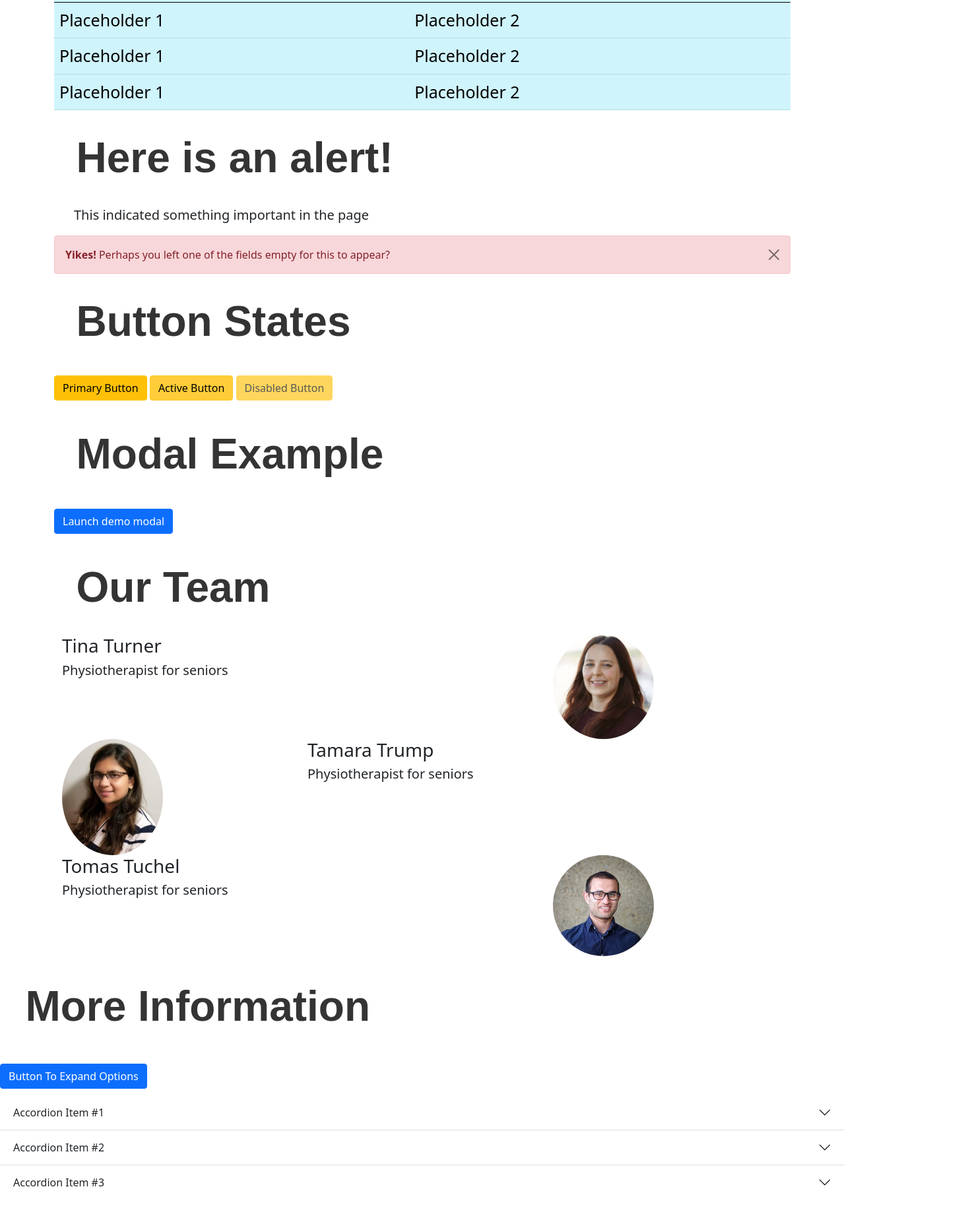
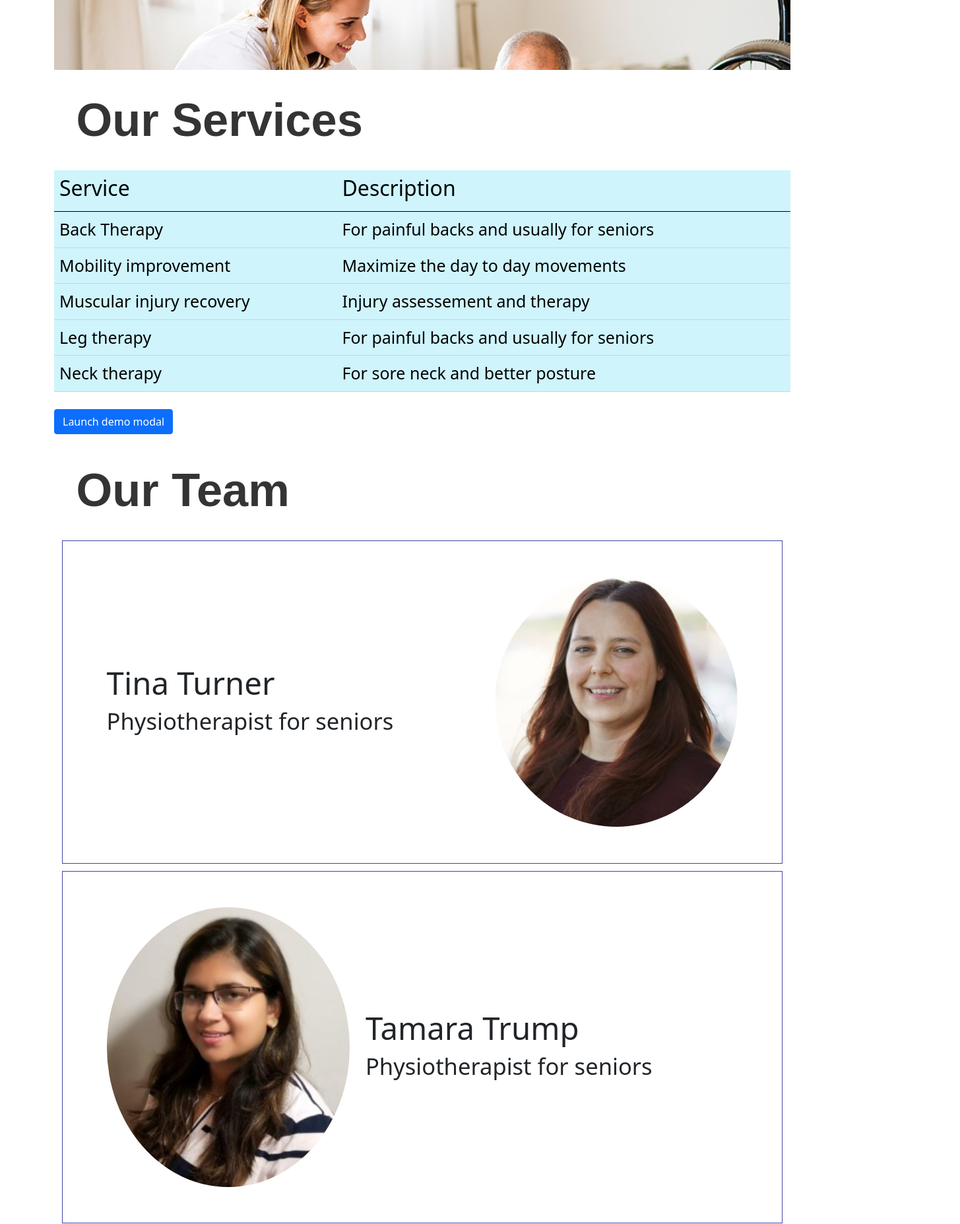
Before and after one commit to Gio6113/Seg_3125-Lab4, a plain HTML site: page index.html in a window 1280 px wide. Shown: the part 593-2448 px from the top of the page at 66% size, 1455 px wide, since content can reach past the window. Before the commit the page ends 2411 px from the top, so only its background shows below. Drawn offline with nearby package versions, Linux system fonts and the light colour scheme; a web font is replaced by a local one.

Commit message:
2nd commit

```diff
--- a/index.html
+++ b/index.html
@@ -1,18 +1,22 @@
 <!doctype html>
 
 <html lang="en">
+
 <head>
     <meta charset="utf-8">
     <meta name="viewport" content="width=device-width, initial-scale=1">
     <link rel="preconnect" href="https://fonts.gstatic.com">
     <link href="https://fonts.googleapis.com/css2?family=Mate+SC&display=swap" rel="stylesheet">
-    <link href="https://cdn.jsdelivr.net/npm/bootstrap@5.0.1/dist/css/bootstrap.min.css" rel="stylesheet" integrity="sha384-+0n0xVW2eSR5OomGNYDnhzAbDsOXxcvSN1TPprVMTNDbiYZCxYbOOl7+AMvyTG2x" crossorigin="anonymous">
+    <link href="https://cdn.jsdelivr.net/npm/bootstrap@5.0.1/dist/css/bootstrap.min.css" rel="stylesheet"
+        integrity="sha384-+0n0xVW2eSR5OomGNYDnhzAbDsOXxcvSN1TPprVMTNDbiYZCxYbOOl7+AMvyTG2x" crossorigin="anonymous">
     <link href="styles/styles.css" rel="stylesheet" type="text/css">
+    <link rel="icon" href="Images/favicon.ico">
     <title>Teta's Therapy</title>
 </head>
+
 <body>
 
-<div class = "container-lg">
+    <div class="container-lg">
 
         <!--
     Most websites now feature what is called a NavBar.
@@ -21,62 +25,59 @@
     -->
 
         <nav class="navbar text-white p-1 my-3 ">
-        <h1 class="title">Teta's Physiotherapy<img src="images/company_logo.png" width="20%" height="20%"></h1>
+            <h1 class="title">Teta's Physiotherapy<img src="images/company_logo.png" width="19%" height="19%"></h1>
         </nav>
 
-    <div class=" p-3 my-3 border bg-light">
+        <div class="p-3 my-3 border bg-light fontfix">
             <h2 class=""> Book an appointement</h2>
             <p class="">Please call us at 613-123-1234 or use form below to reserve a time</p>
-        <p class="">Address:<b> 345 Richard Street</b></p>
+            <p class=""><b> 345 Richard Street</b>, Ottawa, ON, <b>K4K 0J1</b></p>
+
         </div>
-    <!--
-    Tables are one of many ways to organize information easily.
-    It is a good way to list of prices, or services in a business website
-    https://getbootstrap.com/docs/5.0/content/tables/
-    -->
+
+        <!-- IMAGE FROM https://www.bayshore.ca/2018/07/20/demand-for-physiotherapy-will-rise-as-the-population-ages/-->
+        <div class="main" style="background-image: url('images/main.jpg');">
+            <button type="button" class="btn btn-primary" data-bs-toggle="modal" data-bs-target="#exampleModal">
+               Book an appointement!
+            </button>
+        </div>
+
+        <h1>Our Services</h1>
+
         <table class="table table-info table-hover">
             <thead>
                 <tr>
-                <th scope="col"><h2>Service</h2></th>
-                <th scope="col"><h2>Description</h2></th>
+                    <th scope="col">
+                        <h2>Service</h2>
+                    </th>
+                    <th scope="col">
+                        <h2>Description</h2>
+                    </th>
                 </tr>
             </thead>
             <tbody>
                 <tr>
-                <td>Placeholder 1</td>
-                <td>Placeholder 2</td>
+                    <td>Back Therapy</td>
+                    <td>For painful backs and usually for seniors</td>
                 </tr>
                 <tr>
-                <td>Placeholder 1</td>
-                <td>Placeholder 2</td>
+                    <td>Mobility improvement</td>
+                    <td>Maximize the day to day movements</td>
                 </tr>
                 <tr>
-                <td>Placeholder 1</td>
-                <td>Placeholder 2</td>
+                    <td>Muscular injury recovery</td>
+                    <td>Injury assessement and therapy</td>
+                </tr>
+                <tr>
+                    <td>Leg therapy</td>
+                    <td>For painful backs and usually for seniors</td>
+                </tr>
+                <tr>
+                    <td>Neck therapy</td>
+                    <td>For sore neck and better posture </td>
                 </tr>
             </tbody>
         </table>
-    <h1>Here is an alert!</h1>
-    <!-- Alerts are an easy way to grab the users attention, this page goes into more detail
-    https://getbootstrap.com/docs/5.0/components/alerts/
-    -->
-    <p>This indicated something important in the page</p>
-    <div class="alert alert-danger alert-dismissible fade show" role="alert">
-        <strong>Yikes!</strong> Perhaps you left one of the fields empty for this to appear?
-        <button type="button" class="btn-close" data-bs-dismiss="alert" aria-label="Close"></button>
-    </div>
-
-    <h1>Button States</h1>
-    <!--
-    Buttons can be used for submitting forms, triggering events among many other things.
-    https://getbootstrap.com/docs/5.0/components/buttons/
-    -->
-
-    <button type="button" class="btn btn-warning">Primary Button</button>
-    <button type="button" class="btn btn-warning active">Active Button</button>
-    <button type="button" class="btn btn-warning" disabled>Disabled Button</button>
-
-    <h1>Modal Example</h1>
 
         <!-- Button trigger modal
     We use the same button code from above, but now we can trigger a modal to appear.
@@ -92,7 +93,7 @@
             <div class="modal-dialog">
                 <div class="modal-content">
                     <div class="modal-header">
-                    <h5 class="modal-title" id="exampleModalLabel">Modal title</h5>
+                        <h5 class="modal-title" id="exampleModalLabel">Book an appointement at the clinic</h5>
                         <button type="button" class="btn-close" data-bs-dismiss="modal" aria-label="Close"></button>
                     </div>
                     <div class="modal-body">
@@ -104,19 +105,23 @@
                             </label>
                         </div>
                         <div class="form-check">
-                        <input class="form-check-input" type="radio" name="flexRadioDefault" id="flexRadioDefault2" checked>
+                            <input class="form-check-input" type="radio" name="flexRadioDefault" id="flexRadioDefault2"
+                                checked>
                             <label class="form-check-label" for="flexRadioDefault2">
                                 No
                             </label>
                         </div>
                     </div>
                     <div class="modal-footer">
-                    <button type="button" class="btn btn-secondary" data-bs-dismiss="modal">Close</button>
-                    <button type="button" class="btn btn-primary">Save changes</button>
+                        <button type="button" class="btn btn-primary">Book appointement</button>
+                        <button type="button" class="btn btn-secondary" data-bs-dismiss="modal">Cancel</button>
                     </div>
                 </div>
             </div>
         </div>
+
+
+
 
         <!-- Grid system of Bootstrap, refer to link below to understand how it can be used
     https://www.w3schools.com/bootstrap/bootstrap_grid_system.asp
@@ -125,33 +130,33 @@
         <h1>Our Team</h1>
         <div class="container">
             <div class="row">
-            <div class="col-sm-8">
+                <div class="col-sm-7">
                     <h3>Tina Turner</h3>
                     <h5>Physiotherapist for seniors</h3>
                 </div>
 
-            <div class="col-sm-4">
+                <div class="col-sm-5">
                     <img class="expert" src="images/physioex1.jpg">
                 </div>
 
             </div>
             <div class="row">
-            <div class="col-sm-4">
-                <img class="expert" src="images/physioex2.jpg" >
+                <div class="col-sm-5">
+                    <img class="expert" src="images/physioex2.jpg">
                 </div>
-            <div class="col-sm-8">
+                <div class="col-sm-7">
                     <h3>Tamara Trump</h3>
                     <h5>Physiotherapist for seniors</h3>
                 </div>
             </div>
             <div class="row">
-            <div class="col-sm-8">
+                <div class="col-sm-7">
                     <h3>Tomas Tuchel</h3>
                     <h5>Physiotherapist for seniors</h3>
                 </div>
 
-            <div class="col-sm-4">
-                <img class="expert" src="images/physioex3.jpg" >
+                <div class="col-sm-5">
+                    <img class="expert" src="images/physioex3.jpg">
                 </div>
 
             </div>
@@ -159,61 +164,14 @@
         </div>
     </div>
 
-    <!--
-    We can also use buttons to expand some hidden options
-    https://getbootstrap.com/docs/5.0/components/collapse/
-    -->
-    <h1>More Information</h1>
 
-    <button class="btn btn-primary" type="button" data-bs-toggle="collapse" data-bs-target="#collapseExample" aria-expanded="false" aria-controls="collapseExample">
-        Button To Expand Options
-    </button>
 
-    <div class="collapse" id="collapseExample">
-        <div class="card card-body">
-            Here we have some hidden data to avoid cluttering the page with information
-        </div>
-    </div>
-
-    <!-- This example is using what is called an accordian, this is one of three examples
-    https://getbootstrap.com/docs/5.0/components/accordion/
-    -->
-
-    <div class="accordion accordion-flush" id="accordionFlushExample">
-        <div class="accordion-item">
-            <h2 class="accordion-header" id="flush-headingOne">
-                <button class="accordion-button collapsed" type="button" data-bs-toggle="collapse" data-bs-target="#flush-collapseOne" aria-expanded="false" aria-controls="flush-collapseOne">
-                    Accordion Item #1
-                </button>
-            </h2>
-            <div id="flush-collapseOne" class="accordion-collapse collapse" aria-labelledby="flush-headingOne" data-bs-parent="#accordionFlushExample">
-                <div class="accordion-body">I can put information in this area</div>
-            </div>
-        </div>
-        <div class="accordion-item">
-            <h2 class="accordion-header" id="flush-headingTwo">
-                <button class="accordion-button collapsed" type="button" data-bs-toggle="collapse" data-bs-target="#flush-collapseTwo" aria-expanded="false" aria-controls="flush-collapseTwo">
-                    Accordion Item #2
-                </button>
-            </h2>
-            <div id="flush-collapseTwo" class="accordion-collapse collapse" aria-labelledby="flush-headingTwo" data-bs-parent="#accordionFlushExample">
-                <div class="accordion-body">I can put information in this area</div>
-            </div>
-        </div>
-        <div class="accordion-item">
-            <h2 class="accordion-header" id="flush-headingThree">
-                <button class="accordion-button collapsed" type="button" data-bs-toggle="collapse" data-bs-target="#flush-collapseThree" aria-expanded="false" aria-controls="flush-collapseThree">
-                    Accordion Item #3
-                </button>
-            </h2>
-            <div id="flush-collapseThree" class="accordion-collapse collapse" aria-labelledby="flush-headingThree" data-bs-parent="#accordionFlushExample">
-                <div class="accordion-body">I can place information in this area</div>
-            </div>
-        </div>
-    </div>
 
     </div>
     <!-- here we input our javascript helper -->
-<script src="https://cdn.jsdelivr.net/npm/bootstrap@5.0.1/dist/js/bootstrap.bundle.min.js" integrity="sha384-gtEjrD/SeCtmISkJkNUaaKMoLD0//ElJ19smozuHV6z3Iehds+3Ulb9Bn9Plx0x4" crossorigin="anonymous"></script>
+    <script src="https://cdn.jsdelivr.net/npm/bootstrap@5.0.1/dist/js/bootstrap.bundle.min.js"
+        integrity="sha384-gtEjrD/SeCtmISkJkNUaaKMoLD0//ElJ19smozuHV6z3Iehds+3Ulb9Bn9Plx0x4"
+        crossorigin="anonymous"></script>
 </body>
+
 </html>
--- a/styles/styles.css
+++ b/styles/styles.css
@@ -12,18 +12,52 @@ p{
 
 h1{
     font-family: 'Mate SC', sans-serif;
-    font-size: 5vw;
+    font-size: 5.5vw;
     font-weight: 700;
     color: rgb(53, 52, 52);
     margin: 3%;
+    width:120%
 }
 
 .title{
     padding-left: 3em;
+    font-weight: 500;
 }
 
 .expert{
     border-radius: 50%;
-    width: 44%;
+    width: 100%;
     height: 100%;
 }
+
+.row {
+    margin: 1% 0 ;
+    padding: 5%;
+    border: 1px solid;
+    border-color: rgb(67, 67, 163);
+}
+
+h3{
+    font-size: 3.7vw;
+}
+h5{
+    font-size: 2.7vw;
+}
+
+.col-sm-7{
+    width: 60%;
+    margin:auto;
+}
+
+.col-sm-5{
+    width:40%;
+}
+
+.main{
+    /* background-attachment: fixed; */
+    background-size: 100%;
+    background-repeat: no-repeat;
+    margin: 5%;
+    height: 15em;
+    margin:auto;
+}
```
Also changed, not shown: images/favicon.ico (added), images/main.jpg (added), images/site.webmanifest (added). Lines whose indentation alone changed are shown as unchanged.
